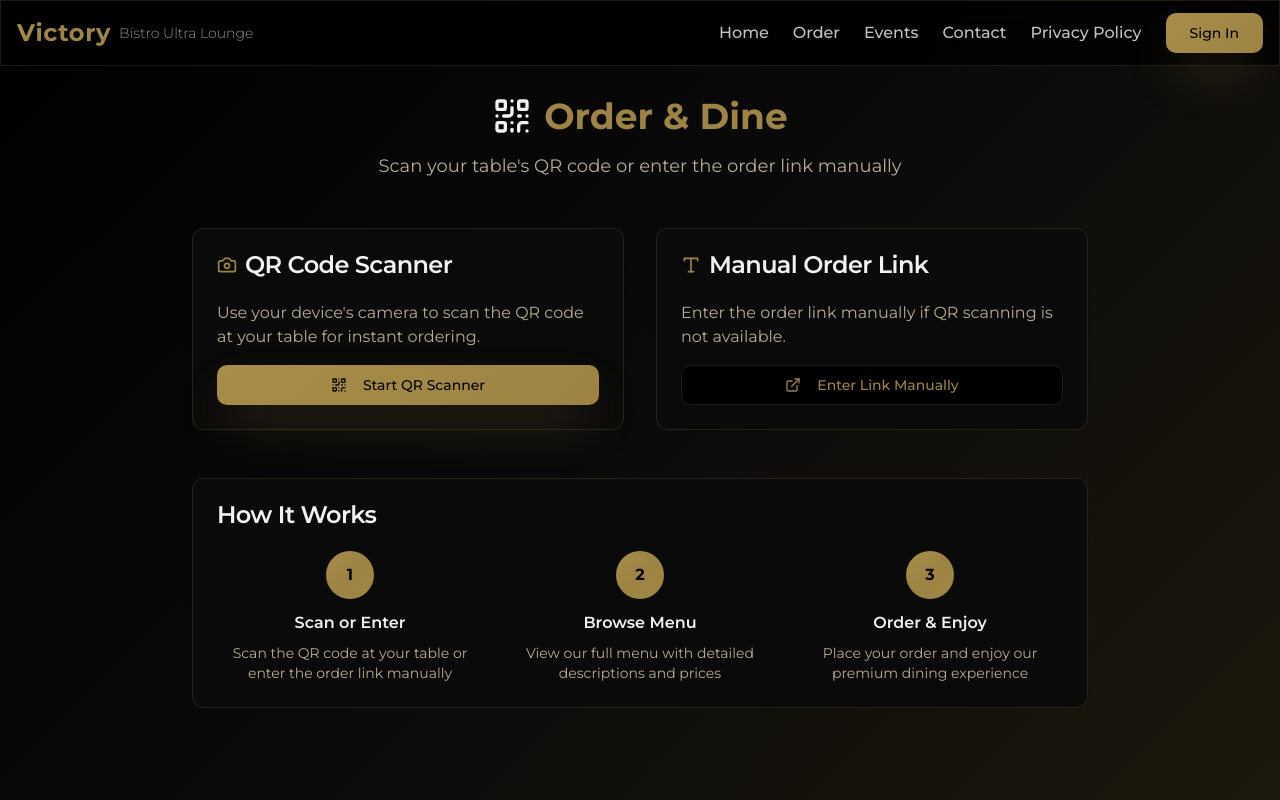
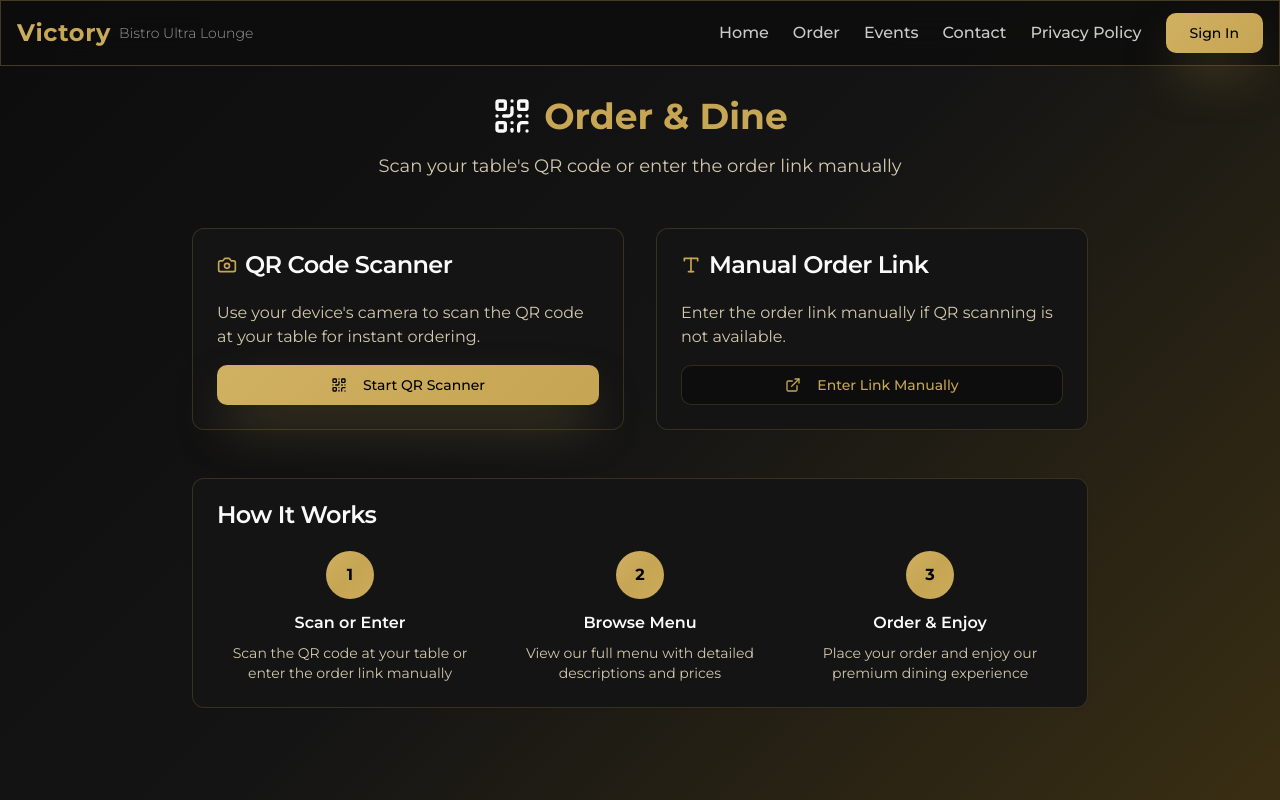
Before and after one commit to lumpkan4070/gold-standard-events, a React (Vite) app: page /order in a window 1280 px wide. Built offline with nearby package versions, Linux system fonts and the light colour scheme.

Commit message:
Refactor: Improve color contrast
Adjusted app colors to enhance readability, particularly in low-light conditions.

```diff
--- a/src/index.css
+++ b/src/index.css
@@ -6,87 +6,87 @@
 
 @layer base {
   :root {
-    /* Victory Bistro Ultra Lounge Official Brand Colors */
-    --background: 0 0% 0%;           /* Black #000000 */
-    --foreground: 0 0% 95%;          /* White text */
-    --card: 0 0% 4%;                 /* Subtle black variation */
-    --card-foreground: 0 0% 95%;
-    --popover: 0 0% 4%;
-    --popover-foreground: 0 0% 95%;
+    /* Victory Bistro Ultra Lounge Official Brand Colors - Brightened */
+    --background: 0 0% 5%;           /* Slightly lighter black #0d0d0d */
+    --foreground: 0 0% 98%;          /* Brighter white text */
+    --card: 0 0% 8%;                 /* Brighter card backgrounds */
+    --card-foreground: 0 0% 98%;
+    --popover: 0 0% 8%;
+    --popover-foreground: 0 0% 98%;
 
-    /* Official Victory Gold Palette */
-    --primary: 43 40% 44%;           /* Gold 1: #9d8343 - Primary gold */
+    /* Brighter Victory Gold Palette */
+    --primary: 43 50% 55%;           /* Brighter gold: #b8a658 */
     --primary-foreground: 0 0% 0%;   /* Black text on gold */
-    --primary-hover: 43 40% 45%;     /* Gold 2: #9f8544 - Hover states */
-    --primary-accent: 43 40% 47%;    /* Gold 3: #a98d49 - Gradient mid-tone */
-    --primary-border: 43 40% 45%;    /* Gold 4: #a18645 - Border accents */
-    --primary-subtle: 43 41% 45%;    /* Gold 5: #a28745 - Subtle accents */
+    --primary-hover: 43 52% 58%;     /* Brighter hover: #bca85e */
+    --primary-accent: 43 54% 60%;    /* Brighter accent: #c0ac64 */
+    --primary-border: 43 50% 57%;    /* Brighter border: #baa85c */
+    --primary-subtle: 43 48% 56%;    /* Brighter subtle: #b6a45a */
 
-    --secondary: 0 0% 8%;
-    --secondary-foreground: 43 40% 44%;
-    --muted: 0 0% 12%;
-    --muted-foreground: 43 20% 65%;
-    --accent: 43 40% 44%;
+    --secondary: 0 0% 15%;           /* Brighter secondary */
+    --secondary-foreground: 43 50% 55%;
+    --muted: 0 0% 20%;               /* Much brighter muted */
+    --muted-foreground: 43 30% 75%;  /* Brighter muted text */
+    --accent: 43 50% 55%;
     --accent-foreground: 0 0% 0%;
     --destructive: 0 84.2% 60.2%;
-    --destructive-foreground: 0 0% 95%;
-    --border: 0 0% 15%;
-    --input: 0 0% 8%;
-    --ring: 43 40% 44%;
+    --destructive-foreground: 0 0% 98%;
+    --border: 0 0% 25%;              /* Brighter borders */
+    --input: 0 0% 12%;               /* Brighter input backgrounds */
+    --ring: 43 50% 55%;
     --radius: 0.75rem;
 
-    /* Victory Official Gradients */
-    --gradient-primary: linear-gradient(135deg, hsl(43 40% 47%), hsl(43 40% 44%), hsl(43 40% 45%));
-    --gradient-accent: linear-gradient(135deg, hsl(0 0% 0%), hsl(0 0% 4%));
-    --gradient-hero: linear-gradient(135deg, hsl(0 0% 0%), hsl(0 0% 4%), hsl(43 40% 8%));
-    --gradient-button: linear-gradient(135deg, hsl(43 40% 47%), hsl(43 40% 44%));
+    /* Brighter Victory Gradients */
+    --gradient-primary: linear-gradient(135deg, hsl(43 54% 60%), hsl(43 50% 55%), hsl(43 52% 58%));
+    --gradient-accent: linear-gradient(135deg, hsl(0 0% 5%), hsl(0 0% 8%));
+    --gradient-hero: linear-gradient(135deg, hsl(0 0% 5%), hsl(0 0% 8%), hsl(43 50% 15%));
+    --gradient-button: linear-gradient(135deg, hsl(43 54% 60%), hsl(43 50% 55%));
 
-    /* Victory Luxury Effects */
-    --shadow-luxury: 0 25px 50px -12px hsl(43 40% 44% / 0.4);
-    --shadow-elegant: 0 10px 40px -10px hsl(43 40% 44% / 0.3);
-    --shadow-glow: 0 0 50px hsl(43 40% 47% / 0.6);
+    /* Brighter Victory Luxury Effects */
+    --shadow-luxury: 0 25px 50px -12px hsl(43 50% 55% / 0.5);
+    --shadow-elegant: 0 10px 40px -10px hsl(43 50% 55% / 0.4);
+    --shadow-glow: 0 0 50px hsl(43 54% 60% / 0.7);
     --transition-luxury: all 0.4s cubic-bezier(0.4, 0, 0.2, 1);
     --font-luxury: 'Montserrat', sans-serif;
 
-    --sidebar-background: 0 0% 2%;
-    --sidebar-foreground: 0 0% 95%;
-    --sidebar-primary: 43 40% 44%;
+    --sidebar-background: 0 0% 6%;
+    --sidebar-foreground: 0 0% 98%;
+    --sidebar-primary: 43 50% 55%;
     --sidebar-primary-foreground: 0 0% 0%;
-    --sidebar-accent: 0 0% 6%;
-    --sidebar-accent-foreground: 43 40% 44%;
-    --sidebar-border: 0 0% 12%;
-    --sidebar-ring: 43 40% 44%;
+    --sidebar-accent: 0 0% 12%;
+    --sidebar-accent-foreground: 43 50% 55%;
+    --sidebar-border: 0 0% 20%;
+    --sidebar-ring: 43 50% 55%;
   }
 
   .dark {
-    /* Same colors for dark mode - Victory brand is inherently dark */
-    --background: 0 0% 0%;
-    --foreground: 0 0% 95%;
-    --card: 0 0% 4%;
-    --card-foreground: 0 0% 95%;
-    --popover: 0 0% 4%;
-    --popover-foreground: 0 0% 95%;
-    --primary: 43 40% 44%;
+    /* Brighter colors for dark mode - Enhanced Victory brand */
+    --background: 0 0% 5%;
+    --foreground: 0 0% 98%;
+    --card: 0 0% 8%;
+    --card-foreground: 0 0% 98%;
+    --popover: 0 0% 8%;
+    --popover-foreground: 0 0% 98%;
+    --primary: 43 50% 55%;
     --primary-foreground: 0 0% 0%;
-    --secondary: 0 0% 8%;
-    --secondary-foreground: 43 40% 44%;
-    --muted: 0 0% 12%;
-    --muted-foreground: 43 20% 65%;
-    --accent: 43 40% 44%;
+    --secondary: 0 0% 15%;
+    --secondary-foreground: 43 50% 55%;
+    --muted: 0 0% 20%;
+    --muted-foreground: 43 30% 75%;
+    --accent: 43 50% 55%;
     --accent-foreground: 0 0% 0%;
     --destructive: 0 62.8% 30.6%;
-    --destructive-foreground: 0 0% 95%;
-    --border: 0 0% 15%;
-    --input: 0 0% 8%;
-    --ring: 43 40% 44%;
-    --sidebar-background: 0 0% 2%;
-    --sidebar-foreground: 0 0% 95%;
-    --sidebar-primary: 43 40% 44%;
+    --destructive-foreground: 0 0% 98%;
+    --border: 0 0% 25%;
+    --input: 0 0% 12%;
+    --ring: 43 50% 55%;
+    --sidebar-background: 0 0% 6%;
+    --sidebar-foreground: 0 0% 98%;
+    --sidebar-primary: 43 50% 55%;
     --sidebar-primary-foreground: 0 0% 0%;
-    --sidebar-accent: 0 0% 6%;
-    --sidebar-accent-foreground: 43 40% 44%;
-    --sidebar-border: 0 0% 12%;
-    --sidebar-ring: 43 40% 44%;
+    --sidebar-accent: 0 0% 12%;
+    --sidebar-accent-foreground: 43 50% 55%;
+    --sidebar-border: 0 0% 20%;
+    --sidebar-ring: 43 50% 55%;
   }
 }
 
@@ -148,8 +148,8 @@
   .glass-effect {
     backdrop-filter: blur(16px);
     -webkit-backdrop-filter: blur(16px);
-    background: hsl(0 0% 0% / 0.8);
-    border: 1px solid hsl(43 40% 44% / 0.2);
+    background: hsl(0 0% 5% / 0.85);
+    border: 1px solid hsl(43 50% 55% / 0.3);
   }
 
   .luxury-card {
@@ -172,6 +172,6 @@
   }
 
   .victory-hover-glow {
-    @apply victory-transition hover:shadow-[0_0_30px_hsl(43_40%_44%_/_0.5)];
+    @apply victory-transition hover:shadow-[0_0_30px_hsl(43_50%_55%_/_0.6)];
   }
 }
```
